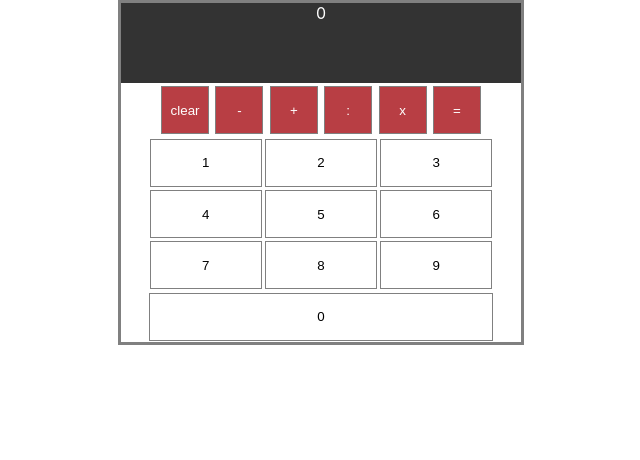
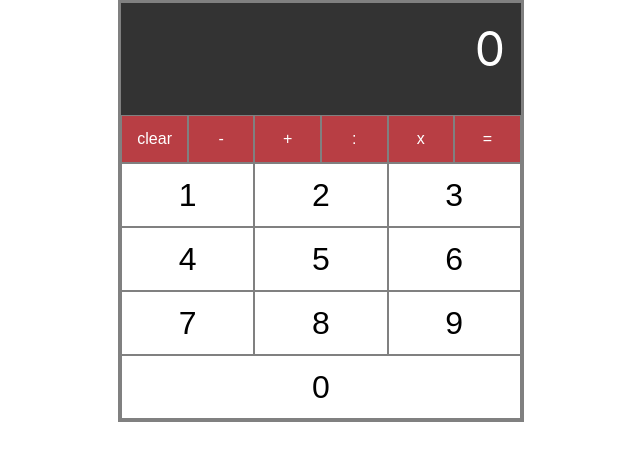
Before and after one commit to CatalinaSorina/Calculator-with-React, a React (Create React App) app in the folder calculator/: page / in a window 1280 px wide. Shown: the top 460 px of the page, without its empty margins (319-959 px from the left). Built offline with nearby package versions, Linux system fonts and the light colour scheme.

Commit message:
finishing UI for calculator

```diff
--- a/calculator/src/components/ActionButton/ActionButton.css
+++ b/calculator/src/components/ActionButton/ActionButton.css
@@ -3,10 +3,10 @@
 }
 
 .action-button {
-    width:3rem;
+    width:4.16rem;
     height:3rem;
-    margin: 0.2rem;
     color:white;
     background-color:rgb(184, 62, 68);
     border:0.1rem solid grey;
+    font-size:1rem;
 }
--- a/calculator/src/components/DisplayResult/DisplayResult.css
+++ b/calculator/src/components/DisplayResult/DisplayResult.css
@@ -1,6 +1,10 @@
 .display {
-    width:25rem;
+    width:23rem;
     height: 5rem;
     background-color: rgba(0,0,0,0.8);
     color:white;
+    cursor: default;
+    text-align: right;
+    font-size:3rem;
+    padding:1rem;
 }
--- a/calculator/src/components/NumberButton/NumberButton.css
+++ b/calculator/src/components/NumberButton/NumberButton.css
@@ -3,17 +3,17 @@
 }
 
 .simple-button {
-    width:7rem;
-    height:3rem;
-    margin:0.1rem;
+    width:8.33rem;
+    height:4rem;
     background-color: white;
     border:0.1rem solid grey;
+    font-size:2rem;
 }
 
 .last-button {
-    width:21.5rem;
-    height:3rem;
-    margin:0.1rem;
+    width:25rem;
+    height:4rem;
     background-color: white;
     border:0.1rem solid grey;
+    font-size:2rem;
 }
```
